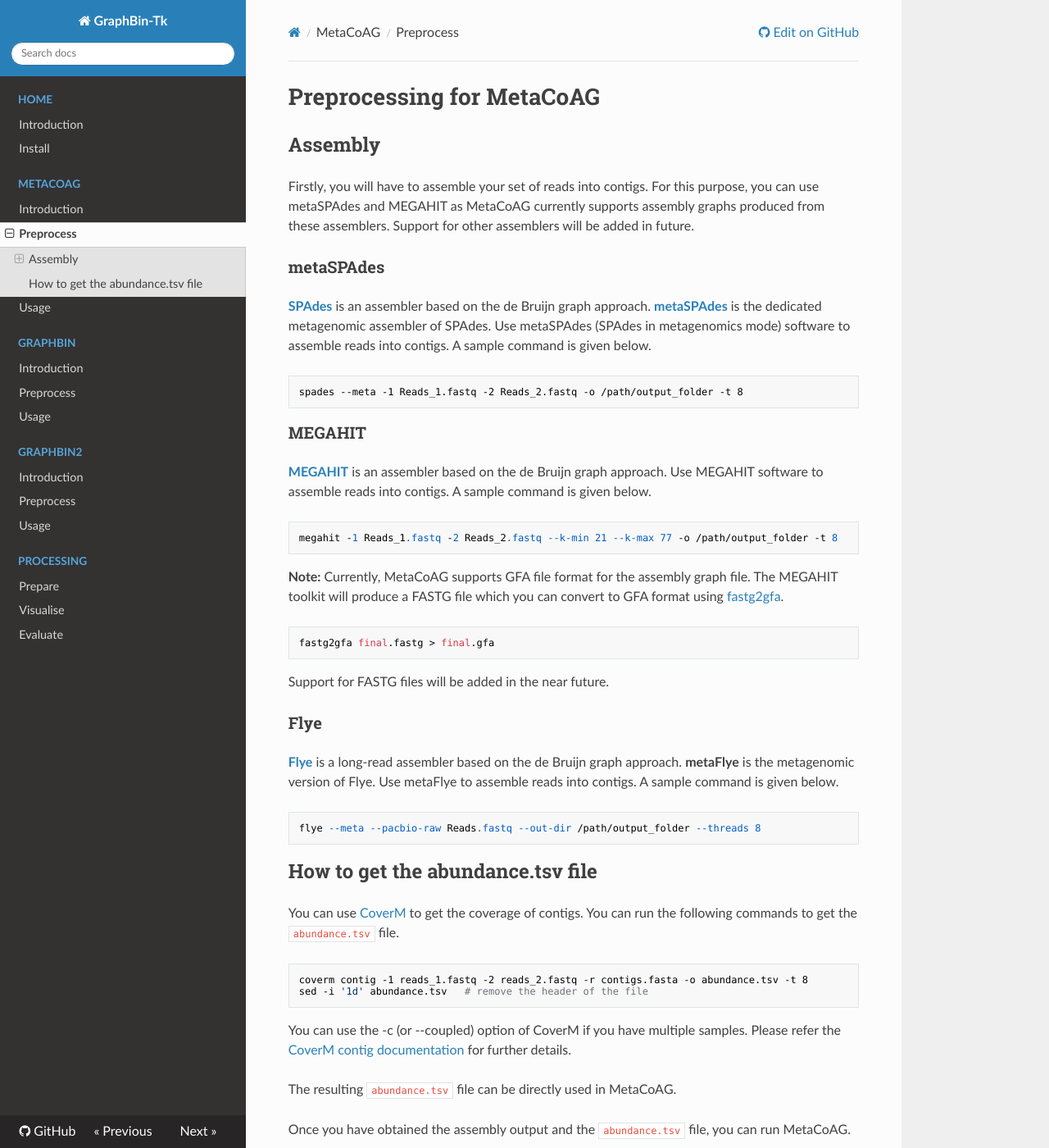
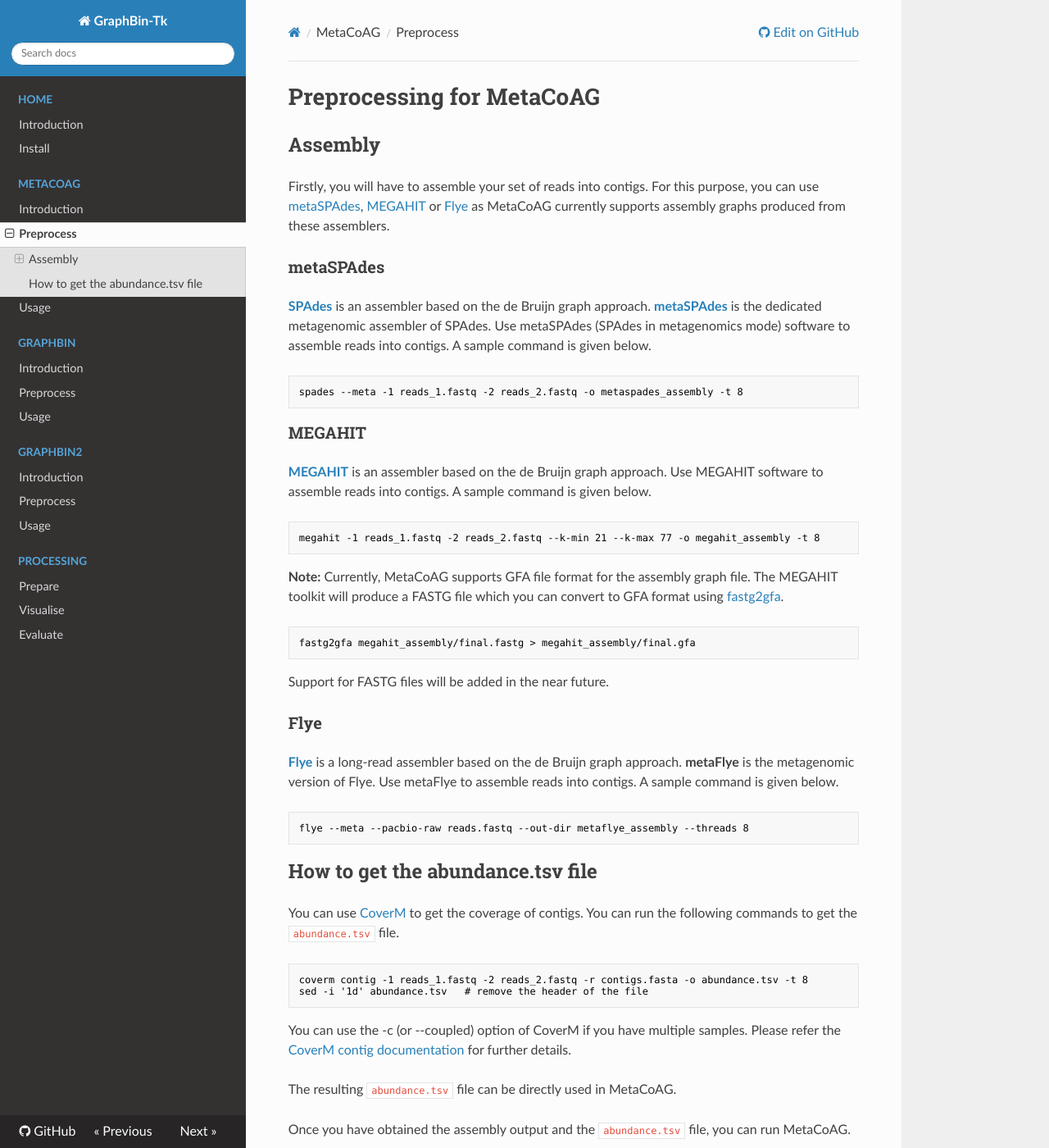
Before and after one commit to metagentools/gbintk, an MkDocs documentation site: the page built from docs/metacoag_preprocess.md, in a window 1280 px wide and 1400 px high. Shown: the whole window at 82% size. Built offline with MkDocs 1.6.1, drawn with Linux system fonts in a browser that asks for light colours; nearby versions of some CDN libraries; a script that is not in the unit is left out.

Commit message:
DOC: update docs

````diff
--- a/docs/metacoag_preprocess.md
+++ b/docs/metacoag_preprocess.md
@@ -2,40 +2,40 @@
 
 ## Assembly
 
-Firstly, you will have to assemble your set of reads into contigs. For this purpose, you can use metaSPAdes and MEGAHIT as MetaCoAG currently supports assembly graphs produced from these assemblers. Support for other assemblers will be added in future.
+Firstly, you will have to assemble your set of reads into contigs. For this purpose, you can use [metaSPAdes](https://github.com/ablab/spades), [MEGAHIT](https://github.com/voutcn/megahit) or [Flye](https://github.com/mikolmogorov/Flye) as MetaCoAG currently supports assembly graphs produced from these assemblers.
 
 ### metaSPAdes
-[**SPAdes**](http://cab.spbu.ru/software/spades/) is an assembler based on the de Bruijn graph approach. [**metaSPAdes**](https://genome.cshlp.org/content/27/5/824) is the dedicated metagenomic assembler of SPAdes. Use metaSPAdes (SPAdes in metagenomics mode) software to assemble reads into contigs. A sample command is given below.
+[**SPAdes**](https://github.com/ablab/spades) is an assembler based on the de Bruijn graph approach. [**metaSPAdes**](https://genome.cshlp.org/content/27/5/824) is the dedicated metagenomic assembler of SPAdes. Use metaSPAdes (SPAdes in metagenomics mode) software to assemble reads into contigs. A sample command is given below.
 
-```
-spades --meta -1 Reads_1.fastq -2 Reads_2.fastq -o /path/output_folder -t 8
+```shell
+spades --meta -1 reads_1.fastq -2 reads_2.fastq -o metaspades_assembly -t 8
 ```
 
 ### MEGAHIT
 [**MEGAHIT**](https://github.com/voutcn/megahit) is an assembler based on the de Bruijn graph approach. Use MEGAHIT software to assemble reads into contigs. A sample command is given below.
 
-```
-megahit -1 Reads_1.fastq -2 Reads_2.fastq --k-min 21 --k-max 77 -o /path/output_folder -t 8
+```shell
+megahit -1 reads_1.fastq -2 reads_2.fastq --k-min 21 --k-max 77 -o megahit_assembly -t 8
 ```
 **Note:** Currently, MetaCoAG supports GFA file format for the assembly graph file. The MEGAHIT toolkit will produce a FASTG file which you can convert to GFA format using [fastg2gfa](https://github.com/lh3/gfa1/blob/master/misc/fastg2gfa.c).
 
-```
-fastg2gfa final.fastg > final.gfa
+```shell
+fastg2gfa megahit_assembly/final.fastg > megahit_assembly/final.gfa
 ```
 Support for FASTG files will be added in the near future.
 
 ### Flye
 [**Flye**](https://github.com/fenderglass/Flye) is a long-read assembler based on the de Bruijn graph approach. **metaFlye** is the metagenomic version of Flye. Use metaFlye to assemble reads into contigs. A sample command is given below.
 
-```
-flye --meta --pacbio-raw Reads.fastq --out-dir /path/output_folder --threads 8
+```shell
+flye --meta --pacbio-raw reads.fastq --out-dir metaflye_assembly --threads 8
 ```
 
 ## How to get the abundance.tsv file
 
 You can use [CoverM](https://github.com/wwood/CoverM) to get the coverage of contigs. You can run the following commands to get the `abundance.tsv` file.
 
-```
+```shell
 coverm contig -1 reads_1.fastq -2 reads_2.fastq -r contigs.fasta -o abundance.tsv -t 8
 sed -i '1d' abundance.tsv	# remove the header of the file
 ```
````
Also changed, not shown: docs/graphbin2_preprocess.md (+7 -7 lines), docs/graphbin_preprocess.md (+9 -9 lines), docs/prepare.md (+7 -16 lines).
